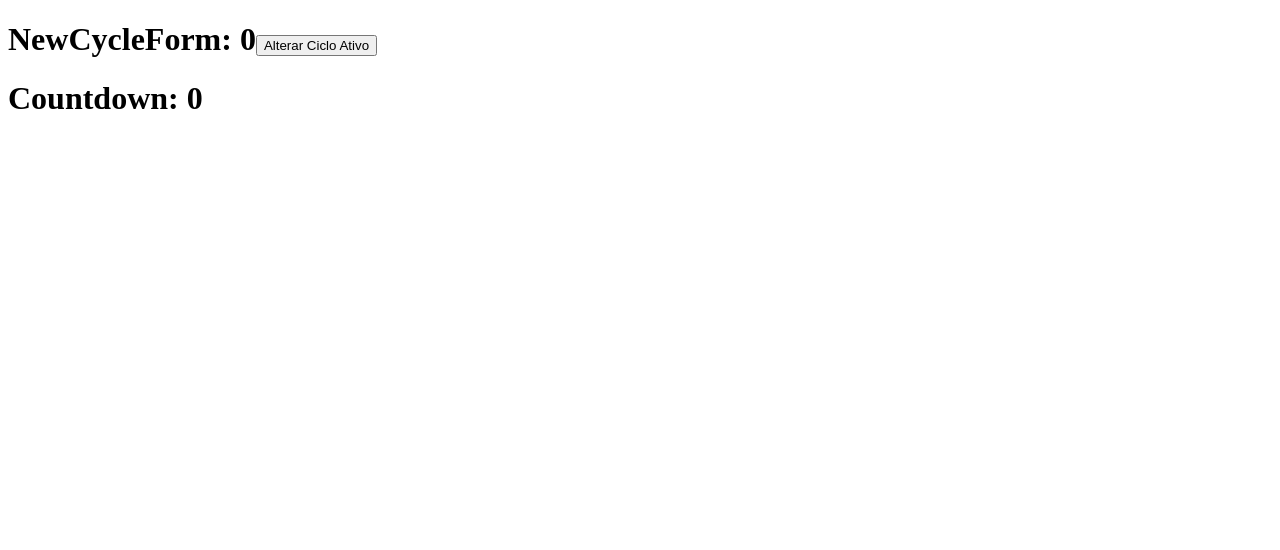
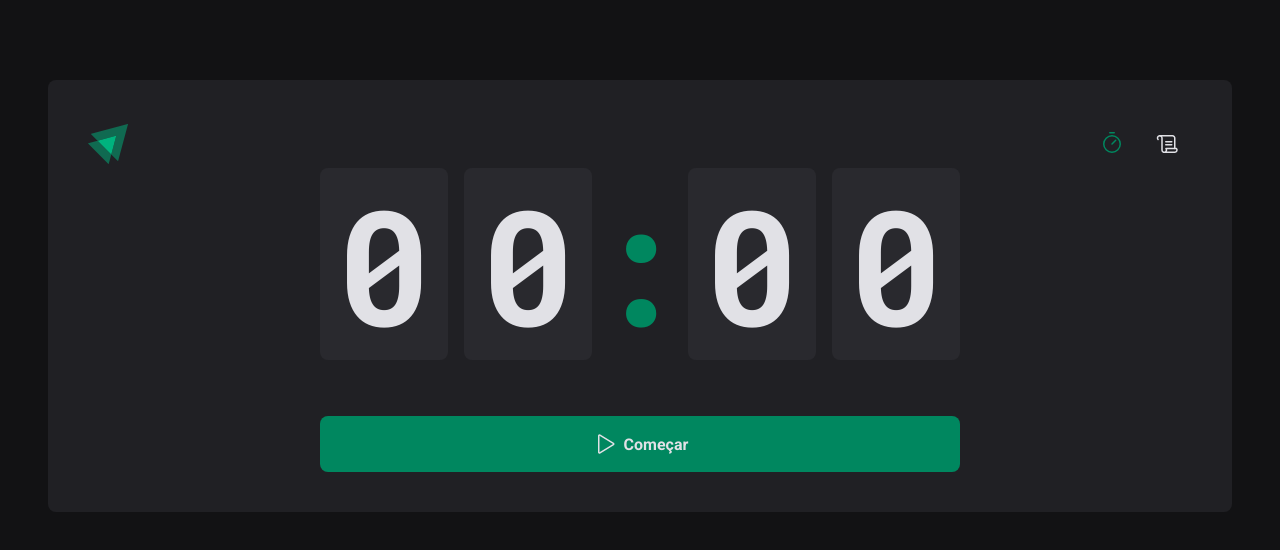
Before and after one commit to RicardoOliveiraFilho/ignite-timer, a React (Vite) app: page / in a window 1280 px wide. Shown: the top 550 px of the page. Built offline with nearby package versions, Linux system fonts and the light colour scheme.

Commit message:
Convertendo para contexto

```diff
--- a/src/App.tsx
+++ b/src/App.tsx
@@ -1,21 +1,18 @@
-// import { ThemeProvider } from 'styled-components'
+import { ThemeProvider } from 'styled-components'
 
-// import { defaultTheme } from './styles/themes/default'
-// import { GlobalStyle } from './styles/global'
-// import { Router } from './Router'
-// import { BrowserRouter } from 'react-router-dom'
-import { Home } from './Home'
+import { defaultTheme } from './styles/themes/default'
+import { GlobalStyle } from './styles/global'
+import { Router } from './Router'
+import { BrowserRouter } from 'react-router-dom'
 
 export function App() {
-  return <Home />
+  return (
+    <ThemeProvider theme={defaultTheme}>
+      <BrowserRouter>
+        <Router />
+      </BrowserRouter>
 
-  // return (
-  //   <ThemeProvider theme={defaultTheme}>
-  //     <BrowserRouter>
-  //       <Router />
-  //     </BrowserRouter>
-
-  //     <GlobalStyle />
-  //   </ThemeProvider>
-  // )
+      <GlobalStyle />
+    </ThemeProvider>
+  )
 }
--- a/src/Home.tsx
+++ /dev/null
@@ -1,39 +0,0 @@
-import { createContext, useContext, useState } from 'react'
-
-const CyclesContext = createContext({} as any)
-
-function NewCycleForm() {
-  const { activeCycle, setActiveCycle } = useContext(CyclesContext)
-
-  return (
-    <h1>
-      NewCycleForm: {activeCycle}
-      <button
-        onClick={() => {
-          setActiveCycle(1)
-        }}
-      >
-        Alterar Ciclo Ativo
-      </button>
-    </h1>
-  )
-}
-
-function Countdown() {
-  const { activeCycle } = useContext(CyclesContext)
-
-  return <h1>Countdown: {activeCycle}</h1>
-}
-
-export function Home() {
-  const [activeCycle, setActiveCycle] = useState(0)
-
-  return (
-    <CyclesContext.Provider value={{ activeCycle, setActiveCycle }}>
-      <div>
-        <NewCycleForm />
-        <Countdown />
-      </div>
-    </CyclesContext.Provider>
-  )
-}
--- a/src/pages/Home/components/Countdown/index.tsx
+++ b/src/pages/Home/components/Countdown/index.tsx
@@ -1,18 +1,12 @@
-import { useEffect, useState } from 'react'
+import { useContext, useEffect, useState } from 'react'
 import { differenceInSeconds } from 'date-fns'
+import { CyclesContext } from '../..'
 import { CountDownContainer, CountDownSeparator } from './styles'
 
-interface CountdownProps {
-  activeCycle: any
-  setCycles: any
-  activeCycleId: any
-}
+export function Countdown() {
+  const { activeCycle, activeCycleId, markCurrentCycleAsFinished } =
+    useContext(CyclesContext)
 
-export function Countdown({
-  activeCycle,
-  setCycles,
-  activeCycleId,
-}: CountdownProps) {
   const [amountSecondsPassed, setAmountSecondsPassed] = useState(0)
 
   const totalSeconds = activeCycle ? activeCycle.minutesAmount * 60 : 0
@@ -28,17 +22,8 @@
         )
 
         if (secondsDifferenceCycleStartDateToNow >= totalSeconds) {
-          setCycles((prevState) =>
-            prevState.map((cycle) => {
-              if (cycle.id === activeCycleId) {
-                return { ...cycle, finishedDate: new Date() }
-              } else {
-                return cycle
-              }
-            }),
-          )
-
-          setActiveCycleId(null)
+          markCurrentCycleAsFinished()
+          // setActiveCycleId(null)
           setAmountSecondsPassed(totalSeconds)
           clearInterval(interval)
         } else {
@@ -50,7 +35,21 @@
     return () => {
       clearInterval(interval)
     }
-  }, [activeCycle, totalSeconds, activeCycleId])
+  }, [activeCycle, totalSeconds, activeCycleId, markCurrentCycleAsFinished])
+
+  const currentSeconds = activeCycle ? totalSeconds - amountSecondsPassed : 0
+
+  const minutesAmount = Math.floor(currentSeconds / 60)
+  const secondsAmount = currentSeconds % 60
+
+  const minutes = String(minutesAmount).padStart(2, '0')
+  const seconds = String(secondsAmount).padStart(2, '0')
+
+  useEffect(() => {
+    if (activeCycle) {
+      document.title = `Ignite Timer [${minutes}: ${seconds}]`
+    }
+  }, [minutes, seconds, activeCycle])
 
   return (
     <CountDownContainer>
--- a/src/pages/Home/index.tsx
+++ b/src/pages/Home/index.tsx
@@ -1,6 +1,6 @@
-import { useEffect, useState } from 'react'
+import { createContext, useState } from 'react'
 import { HandPalm, Play } from 'phosphor-react'
-import { NewCycleForm } from './components/NewCycleForm'
+// import { NewCycleForm } from './components/NewCycleForm'
 import { Countdown } from './components/Countdown'
 import {
   HomeContainer,
@@ -17,38 +17,51 @@
   finishedDate?: Date
 }
 
+interface CyclesContextData {
+  activeCycle: Cycle | undefined
+  activeCycleId: string | null
+  markCurrentCycleAsFinished: () => void
+}
+
+export const CyclesContext = createContext({} as CyclesContextData)
+
 export function Home() {
   const [cycles, setCycles] = useState<Cycle[]>([])
   const [activeCycleId, setActiveCycleId] = useState<string | null>(null)
 
   const activeCycle = cycles.find((cycle) => cycle.id === activeCycleId)
-  const currentSeconds = activeCycle ? totalSeconds - amountSecondsPassed : 0
 
-  const minutesAmount = Math.floor(currentSeconds / 60)
-  const secondsAmount = currentSeconds % 60
+  function markCurrentCycleAsFinished() {
+    setCycles((prevState) =>
+      prevState.map((cycle) => {
+        if (cycle.id === activeCycleId) {
+          return { ...cycle, finishedDate: new Date() }
+        } else {
+          return cycle
+        }
+      }),
+    )
+  }
 
-  const minutes = String(minutesAmount).padStart(2, '0')
-  const seconds = String(secondsAmount).padStart(2, '0')
+  // const hasTask = watch('task')
+  // const isSubmitDisabled = !hasTask
 
-  const hasTask = watch('task')
-  const isSubmitDisabled = !hasTask
+  // function handleCreateNewCycle(data: NewCycleFormData) {
+  //   const id = String(new Date().getTime())
 
-  function handleCreateNewCycle(data: NewCycleFormData) {
-    const id = String(new Date().getTime())
+  //   const newCycle: Cycle = {
+  //     id,
+  //     task: data.task,
+  //     minutesAmount: data.minutesAmount,
+  //     startDate: new Date(),
+  //   }
 
-    const newCycle: Cycle = {
-      id,
-      task: data.task,
-      minutesAmount: data.minutesAmount,
-      startDate: new Date(),
-    }
+  //   setCycles((prevState) => [...prevState, newCycle])
+  //   setActiveCycleId(id)
+  //   setAmountSecondsPassed(0)
 
-    setCycles((prevState) => [...prevState, newCycle])
-    setActiveCycleId(id)
-    setAmountSecondsPassed(0)
-
-    reset()
-  }
+  //   reset()
+  // }
 
   function handleInterruptCycle() {
     setCycles((prevState) =>
@@ -64,12 +77,6 @@
     setActiveCycleId(null)
   }
 
-  useEffect(() => {
-    if (activeCycle) {
-      document.title = `Ignite Timer [${minutes}: ${seconds}]`
-    }
-  }, [minutes, seconds, activeCycle])
-
   console.clear()
   // console.log(`${minutes} minutos.`)
   // console.log(`${seconds} segundos.`)
@@ -78,13 +85,13 @@
 
   return (
     <HomeContainer>
-      <form onSubmit={handleSubmit(handleCreateNewCycle)} action="">
-        <NewCycleForm />
-        <Countdown
-          activeCycle={activeCycle}
-          setCycles={setCycles}
-          activeCycleId={activeCycleId}
-        />
+      <form /* onSubmit={handleSubmit(handleCreateNewCycle)} */ action="">
+        <CyclesContext.Provider
+          value={{ activeCycle, activeCycleId, markCurrentCycleAsFinished }}
+        >
+          {/* {<NewCycleForm />} */}
+          <Countdown />
+        </CyclesContext.Provider>
 
         {activeCycle ? (
           <StopCountdownButton type="button" onClick={handleInterruptCycle}>
@@ -92,7 +99,7 @@
             Interromper
           </StopCountdownButton>
         ) : (
-          <StartCountdownButton disabled={isSubmitDisabled} type="submit">
+          <StartCountdownButton /* disabled={isSubmitDisabled} */ type="submit">
             <Play size={24} />
             Começar
           </StartCountdownButton>
```
